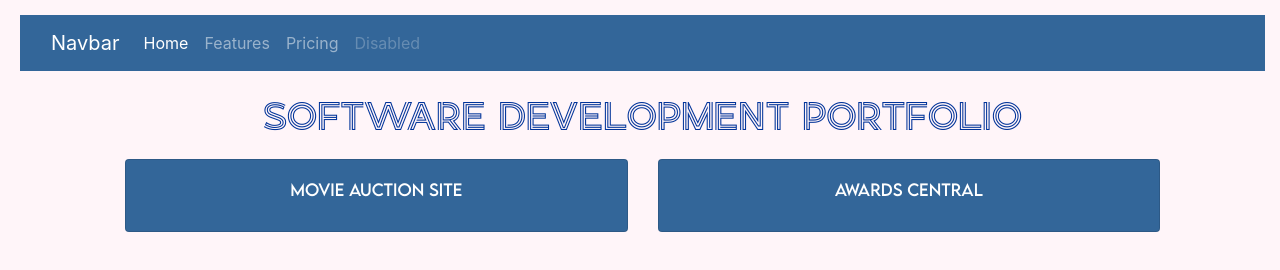
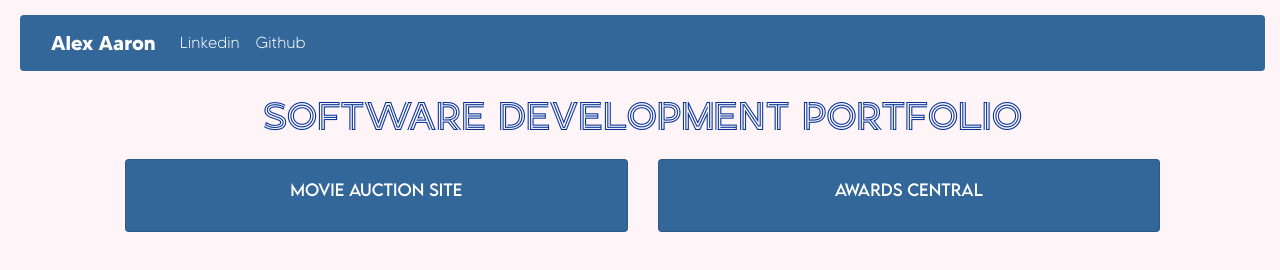
Before and after one commit to alex-aaron/portfolio-site, a plain HTML site: page index.html in a window 1280 px wide. Drawn offline with nearby package versions, Linux system fonts and the light colour scheme.

Commit message:
added custom fonts for navbar

```diff
--- a/index.html
+++ b/index.html
@@ -7,25 +7,19 @@
     <link rel='stylesheet' href="styles.css" />
   </head>
   <body>
-    <nav class="navbar navbar-expand-lg navbar-dark">
+    <nav class="navbar navbar-expand-lg navbar-dark navbar-static-top rounded">
       <div class="container-fluid">
-        <a class="navbar-brand" href="#">Navbar</a>
+        <a class="navbar-brand nav-title" href="#">Alex Aaron</a>
         <button class="navbar-toggler" type="button" data-bs-toggle="collapse" data-bs-target="#navbarNav" aria-controls="navbarNav" aria-expanded="false" aria-label="Toggle navigation">
           <span class="navbar-toggler-icon"></span>
         </button>
         <div class="collapse navbar-collapse" id="navbarNav">
           <ul class="navbar-nav">
             <li class="nav-item">
-              <a class="nav-link active" aria-current="page" href="#">Home</a>
+              <a class="nav-link active nav-text" aria-current="page" href="#">Linkedin</a>
             </li>
             <li class="nav-item">
-              <a class="nav-link" href="#">Features</a>
-            </li>
-            <li class="nav-item">
-              <a class="nav-link" href="#">Pricing</a>
-            </li>
-            <li class="nav-item">
-              <a class="nav-link disabled">Disabled</a>
+              <a class="nav-link active nav-text" href="#">Github</a>
             </li>
           </ul>
         </div>
--- a/styles.css
+++ b/styles.css
@@ -13,6 +13,16 @@ body {
 @font-face {
   font-family: card-title;
   src: url('./fonts/LEMONMILK-Regular.otf')
+}
+
+@font-face {
+  font-family: nav-text;
+  src: url('./fonts/MADE TOMMY Light_PERSONAL USE.otf');
+}
+
+@font-face {
+  font-family: nav-title;
+  src: url('./fonts/MADE TOMMY Bold_PERSONAL USE.otf');
 }
 
 .title {
@@ -35,10 +45,19 @@ body {
 }
 
 .navbar {
-  background-color: #336699
+  background-color: #336699;
 }
+
 
 #title-container {
   margin-top: 20px;
   margin-bottom: 20px;
 }
+
+.nav-text {
+  font-family: nav-text;
+}
+
+.nav-title {
+  font-family: nav-title;
+}
```
Also changed, not shown: fonts/MADE TOMMY Bold_PERSONAL USE.otf (added), fonts/MADE TOMMY Light_PERSONAL USE.otf (added), images/LI-Logo.png (added).
